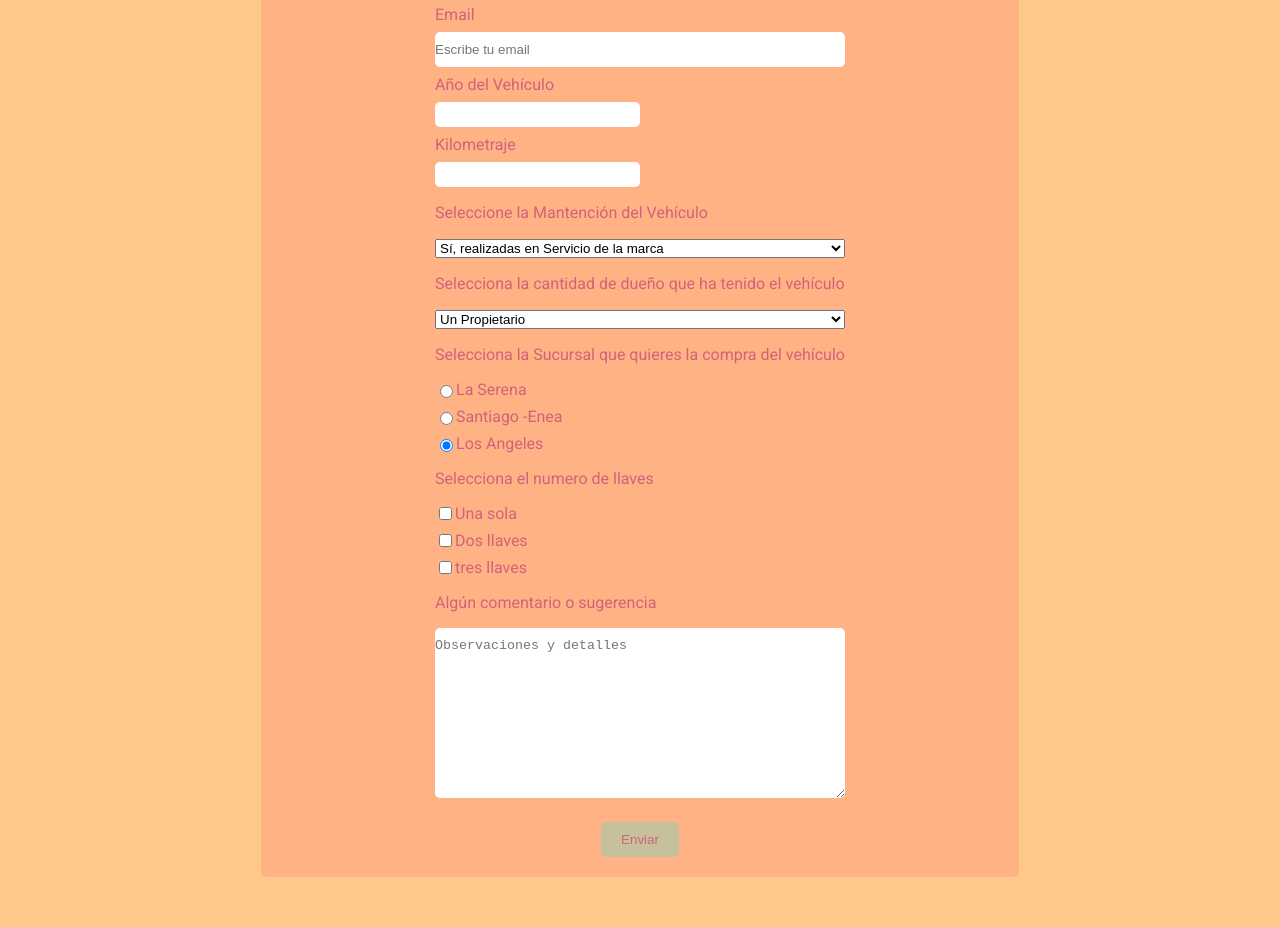
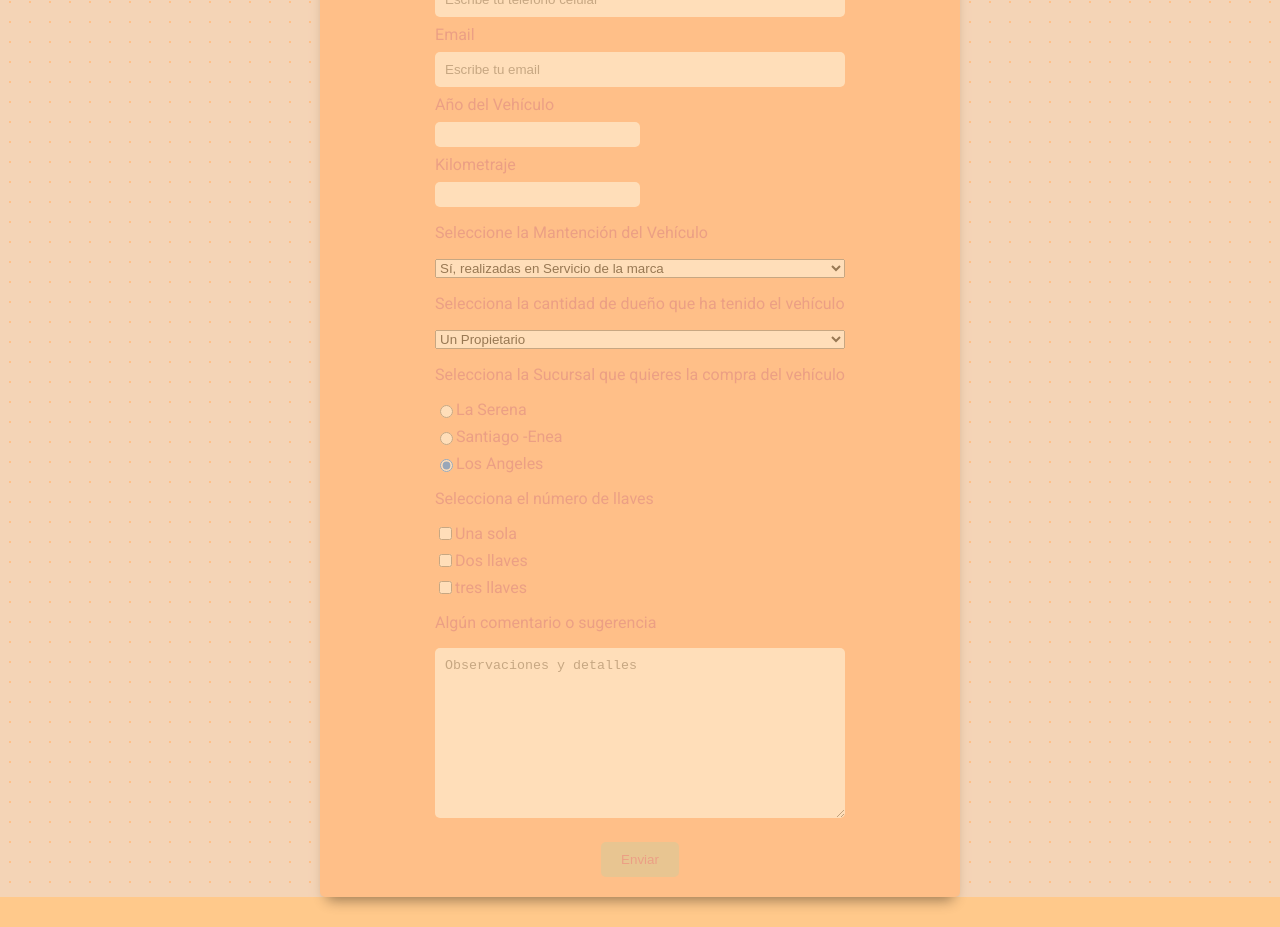
Before and after one commit to GIODIROSA/construye_una_pagina_tributo, a plain HTML site: page crea-un-formulario/inicio.html in a window 1280 px wide. Shown: the part 348-1275 px from the top of the page. Drawn offline with Linux system fonts and the light colour scheme.

Commit message:
se implementa color diseno formulario

```diff
--- a/crea-un-formulario/inicio.html
+++ b/crea-un-formulario/inicio.html
@@ -148,7 +148,7 @@
           </div>
 
           <div class="form-group">
-            <p>Selecciona el numero de llaves</p>
+            <p>Selecciona el número de llaves</p>
 
             <label>
               <input
--- a/crea-un-formulario/style.css
+++ b/crea-un-formulario/style.css
@@ -3,8 +3,19 @@ html {
   padding: 0px;
   box-sizing: border-box;
   background: #ffc98b;
+
   font-family: "Roboto", sans-serif;
   color: #d0637c;
+}
+
+body {
+  background-color: #e5e5f7;
+  opacity: 0.4;
+  background-image: radial-gradient(#ffb284 1px, #e5e5f7 1px);
+  background-size: 20px 20px;
+  position: relative;
+  margin: 0px;
+  padding: 0px;
 }
 
 .contenedor-titulo {
@@ -13,6 +24,7 @@ html {
   justify-content: center;
   align-items: center;
   margin: 20px 0px;
+  padding: 10px 0px;
 }
 
 #title {
@@ -30,8 +42,13 @@ html {
   background: #ffb284;
   border-radius: 5px;
   height: 100%;
-  width: 60%;
+  width: 50%;
   margin: 30px auto;
+  -webkit-box-shadow: 0px 10px 13px -7px #000000,
+    5px 5px 15px 5px rgba(231, 151, 150, 0);
+  box-shadow: 0px 10px 13px -7px #000000,
+    5px 5px 15px 5px rgba(231, 151, 150, 0);
+  z-index: -1;
 }
 
 .form-nombreApellido {
@@ -76,13 +93,11 @@ label {
   border-radius: 5px;
   background-color: #c6c09c;
   color: #d0637c;
-  box-shadow: ;
 }
 
-.submit-button:hover{
+.submit-button:hover {
   background-color: #d0637c;
   color: #c6c09c;
-
 }
 
 .contenedor-Enviar {
@@ -91,3 +106,23 @@ label {
   align-items: center;
   padding: 20px 0px;
 }
+
+input {
+  text-indent: 10px;
+}
+
+textarea {
+  text-indent: 10px;
+}
+
+
+@media only screen and (min-width: 350px) and (max-width: 960px){
+
+  #formulario {
+
+    /* height: 100%; */
+    width: 80%;
+
+  }
+
+}
```
